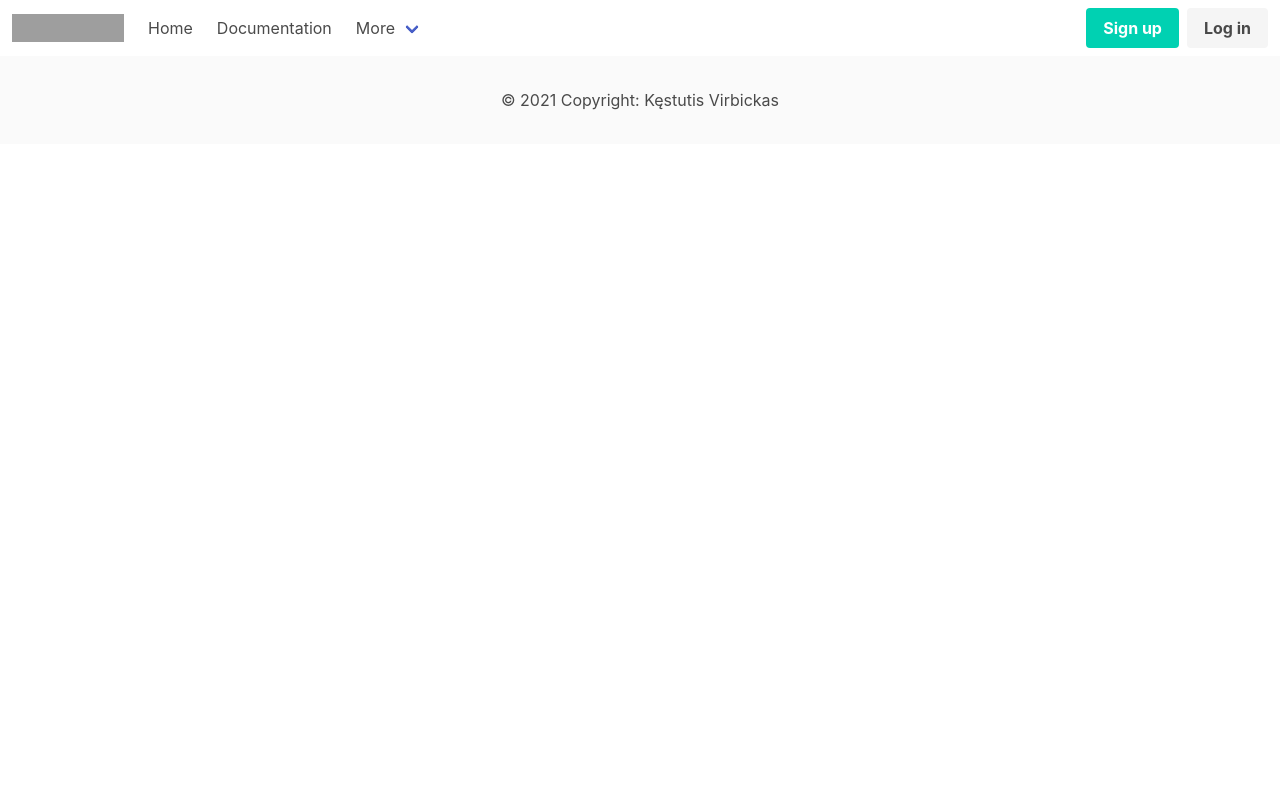
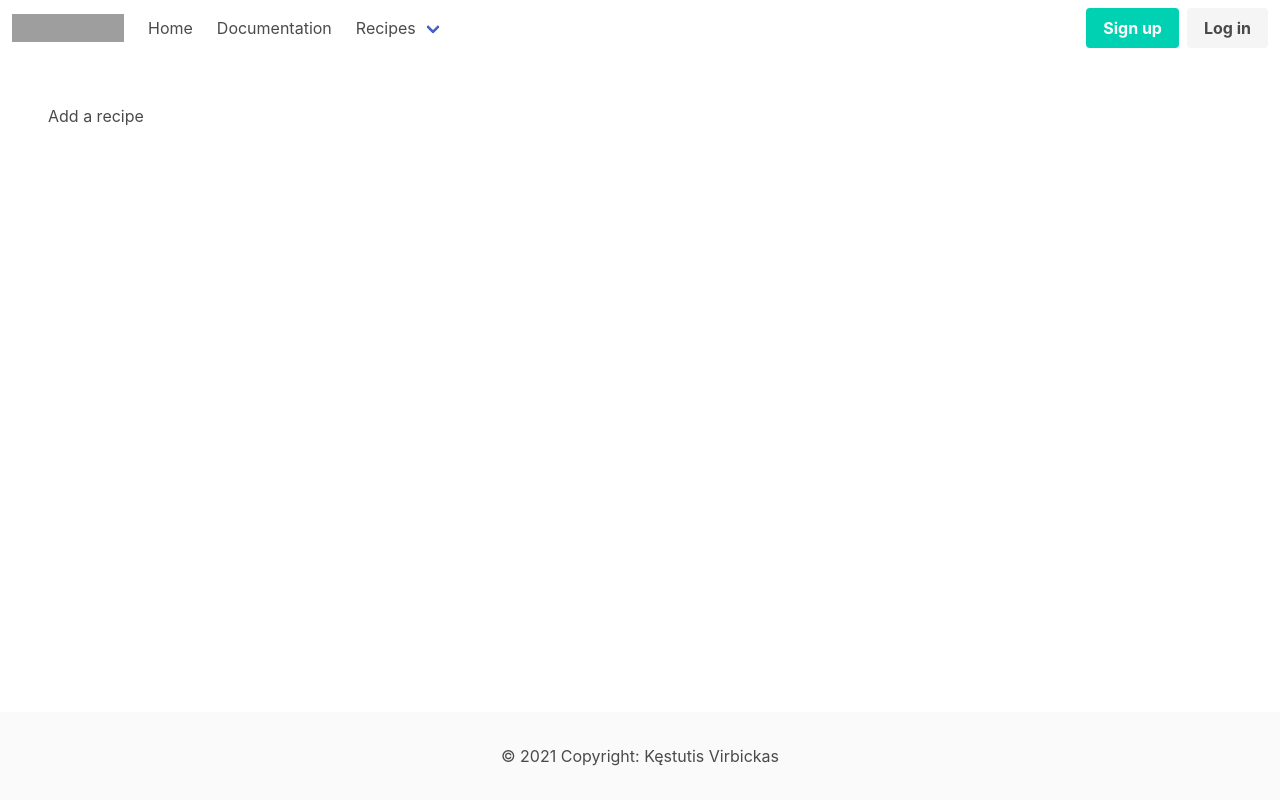
Before and after one commit to kestvir/recipe-reader-node-react, a React (Create React App) app in the folder client/: page /addrecipe in a window 1280 px wide. Built offline with nearby package versions, Linux system fonts and the light colour scheme; no server answers; sample sign-in values are in the browser's storage; grey boxes are pictures that could not be loaded.

Commit message:
added route protection

```diff
--- a/client/src/App.tsx
+++ b/client/src/App.tsx
@@ -1,13 +1,9 @@
 import { useEffect } from "react";
 import { useDispatch } from "react-redux";
 import Layout from "./components/Layout";
-import Home from "./components/Home";
-import { BrowserRouter as Router, Switch, Route } from "react-router-dom";
-import Signup from "./components/Auth/Signup";
+import { BrowserRouter as Router } from "react-router-dom";
 import { getUser } from "./shared/functions";
-import Login from "./components/Auth/Login";
-import ForgotPassword from "./components/Auth/ForgotPassword";
-import ResetPassword from "./components/Auth/ResetPassword";
+import BaseRouter from "./routes/BaseRouter";
 
 const App = () => {
   const dispatch = useDispatch();
@@ -19,13 +15,7 @@ const App = () => {
     <div className="App">
       <Router>
         <Layout>
-          <Switch>
-            <Route exact path="/" component={Home} />
-            <Route path="/signup" component={Signup} />
-            <Route path="/login" component={Login} />
-            <Route path="/forgotpassword" component={ForgotPassword} />
-            <Route path="/resetpassword/:token" component={ResetPassword} />
-          </Switch>
+          <BaseRouter />
         </Layout>
       </Router>
     </div>
--- a/client/src/components/Layout/Header.tsx
+++ b/client/src/components/Layout/Header.tsx
@@ -60,14 +60,13 @@ const Header: React.FC<HeaderProps> = ({}) => {
             <a className="navbar-item">Documentation</a>
 
             <div className="navbar-item has-dropdown is-hoverable">
-              <a className="navbar-link">More</a>
+              <a className="navbar-link">Recipes</a>
 
               <div className="navbar-dropdown">
-                <a className="navbar-item">About</a>
-                <a className="navbar-item">Jobs</a>
-                <a className="navbar-item">Contact</a>
-                <hr className="navbar-divider" />
-                <a className="navbar-item">Report an issue</a>
+                <a className="navbar-item">Manage recipes</a>
+                <Link to="/addrecipe" className="navbar-item">
+                  Add a recipe
+                </Link>
               </div>
             </div>
           </div>
--- /dev/null
+++ b/client/src/components/Recipes/AddRecipe.tsx
@@ -0,0 +1,9 @@
+import React from "react";
+
+interface AddRecipeProps {}
+
+const AddRecipe: React.FC<AddRecipeProps> = ({}) => {
+  return <section className="section">Add a recipe</section>;
+};
+
+export default AddRecipe;
--- /dev/null
+++ b/client/src/routes/BaseRouter.tsx
@@ -0,0 +1,34 @@
+import React from "react";
+import { useSelector } from "react-redux";
+import { Route, Switch } from "react-router-dom";
+import Home from "../components/Home";
+import Signup from "../components/Auth/Signup";
+import Login from "../components/Auth/Login";
+import ForgotPassword from "../components/Auth/ForgotPassword";
+import ResetPassword from "../components/Auth/ResetPassword";
+import AddRecipe from "../components/Recipes/AddRecipe";
+import ProtectedRoute from "./ProtectedRoute";
+import { IState } from "../shared/types";
+
+interface routesProps {}
+
+const BaseRouter: React.FC<routesProps> = ({}) => {
+  const user = useSelector((state: IState) => state.auth.userObj);
+
+  return (
+    <Switch>
+      <Route exact path="/" component={Home} />
+      <Route path="/signup" component={Signup} />
+      <Route path="/login" component={Login} />
+      <Route path="/forgotpassword" component={ForgotPassword} />
+      <Route path="/resetpassword/:token" component={ResetPassword} />
+      <ProtectedRoute
+        path="/addrecipe"
+        component={AddRecipe}
+        isAuth={!!user.id}
+      />
+    </Switch>
+  );
+};
+
+export default BaseRouter;
--- /dev/null
+++ b/client/src/routes/ProtectedRoute.tsx
@@ -0,0 +1,33 @@
+import React from "react";
+import { Route, Redirect } from "react-router-dom";
+
+interface ProtectedRouteProps {
+  component: React.FC<any>;
+  isAuth: boolean;
+  path: string;
+}
+
+const ProtectedRoute: React.FC<ProtectedRouteProps> = ({
+  component: Component,
+  isAuth,
+  ...rest
+}) => {
+  return (
+    <Route
+      {...rest}
+      render={(props) => {
+        if (isAuth) {
+          return <Component />;
+        } else {
+          return (
+            <Redirect
+              to={{ pathname: "/login", state: { from: props.location } }}
+            />
+          );
+        }
+      }}
+    />
+  );
+};
+
+export default ProtectedRoute;
```
Also changed, not shown: client/src/components/Recipes/CreateRecipes.tsx (deleted, +0 -9 lines).
